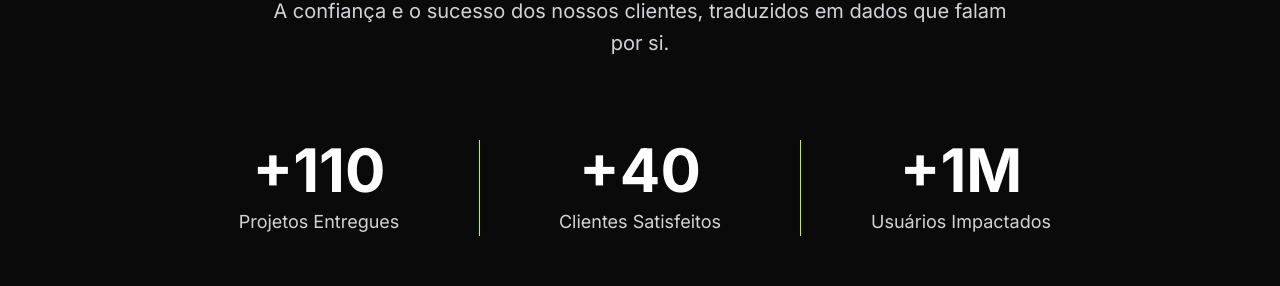
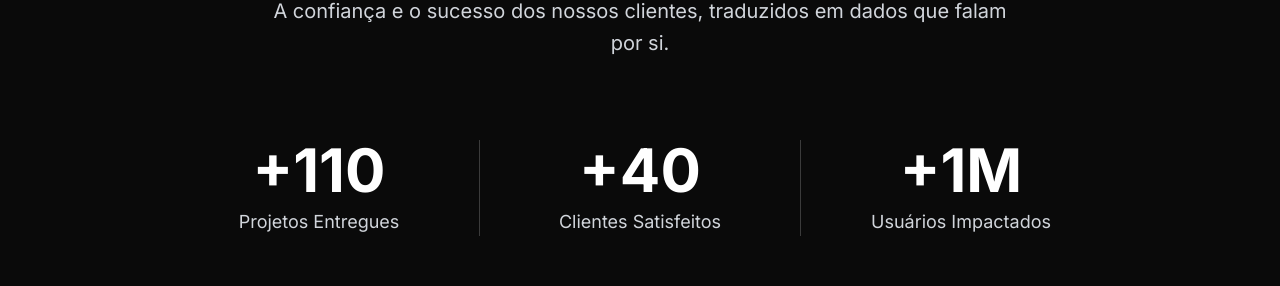
Before and after one commit to Vertium-Co/Vertium-website, a Next.js app: page / in a window 1280 px wide. Shown: the part 3730-4016 px from the top of the page. Built offline with nearby package versions, Linux system fonts and the light colour scheme.

Commit message:
refactor(ui): Atualiza cor do separador para melhor consistência visual
Modifica a classe CSS do componente Separator, alterando sua cor de 'lime-accent' para 'bg-white/20'. Essa mudança visa melhorar a harmonia estética da página, alinhando-se com as recentes atualizações de paleta de cores.

```diff
--- a/app/page.tsx
+++ b/app/page.tsx
@@ -559,7 +559,7 @@ export default function VertiumLanding() {
                   delay={index * 200}
                 />
                 {index < stats.length - 1 && (
-                  <Separator orientation="vertical" className="h-24 hidden md:block bg-lime-accent" />
+                  <Separator orientation="vertical" className="h-24 hidden md:block bg-white/20" />
                 )}
               </React.Fragment>
             ))}
```
